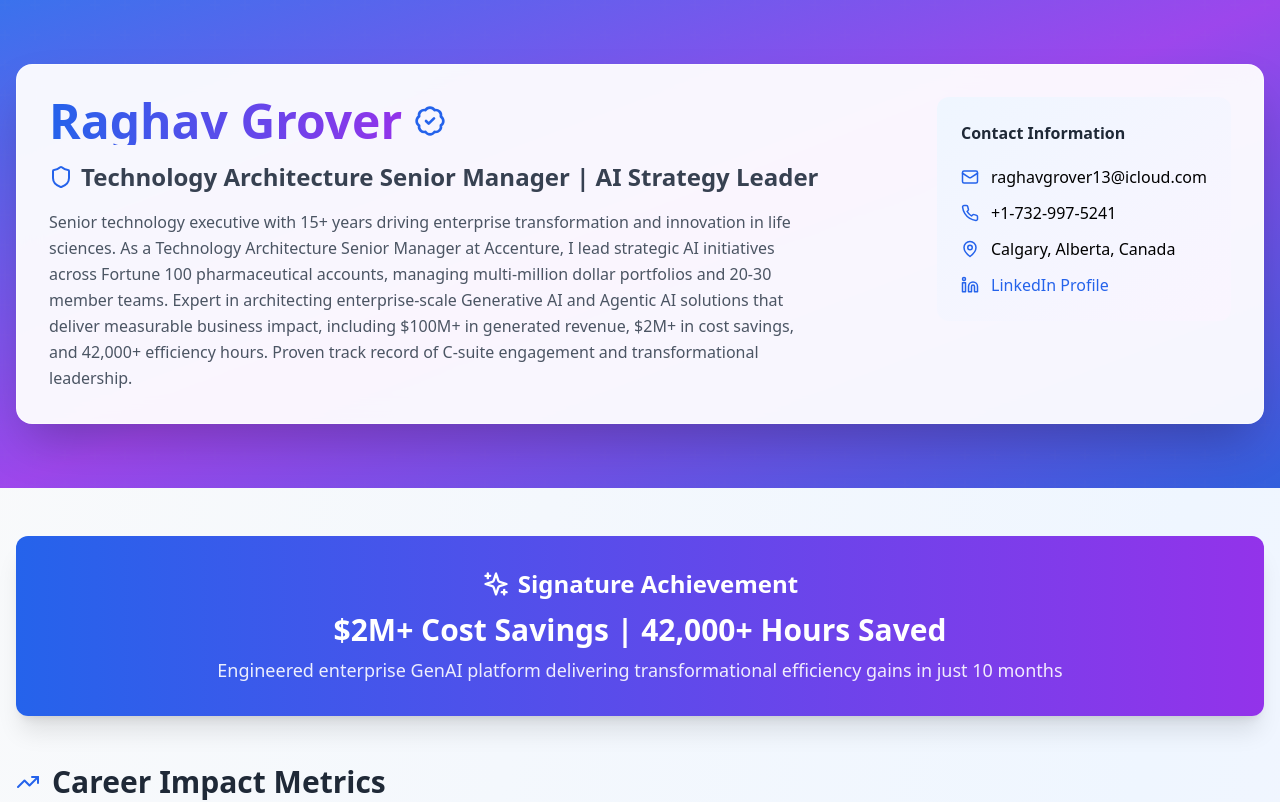
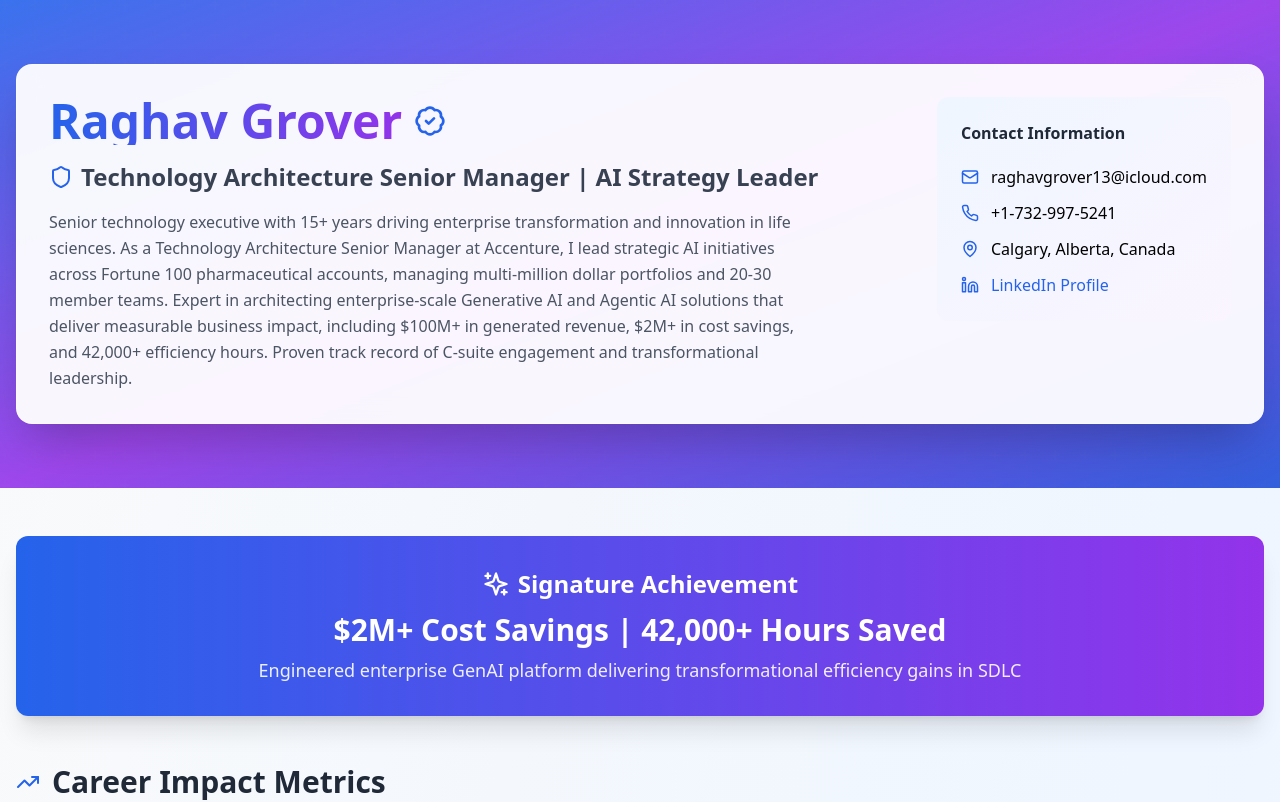
Before and after one commit to raghavgrover13/raghavgroverresume, a React (Create React App) app: page / in a window 1280 px wide. Shown: the top 802 px of the page. Built offline with nearby package versions, Linux system fonts and the light colour scheme.

Commit message:
Update Resume.jsx
Upadated signature achievement

```diff
--- a/src/components/Resume.jsx
+++ b/src/components/Resume.jsx
@@ -454,7 +454,7 @@ export default function EnhancedResume() {
               </h3>
               <p className="text-3xl font-bold mb-2">$2M+ Cost Savings | 42,000+ Hours Saved</p>
               <p className="text-lg opacity-90">
-                Engineered enterprise GenAI platform delivering transformational efficiency gains in just 10 months
+                Engineered enterprise GenAI platform delivering transformational efficiency gains in SDLC
               </p>
             </div>
           </div>
```
